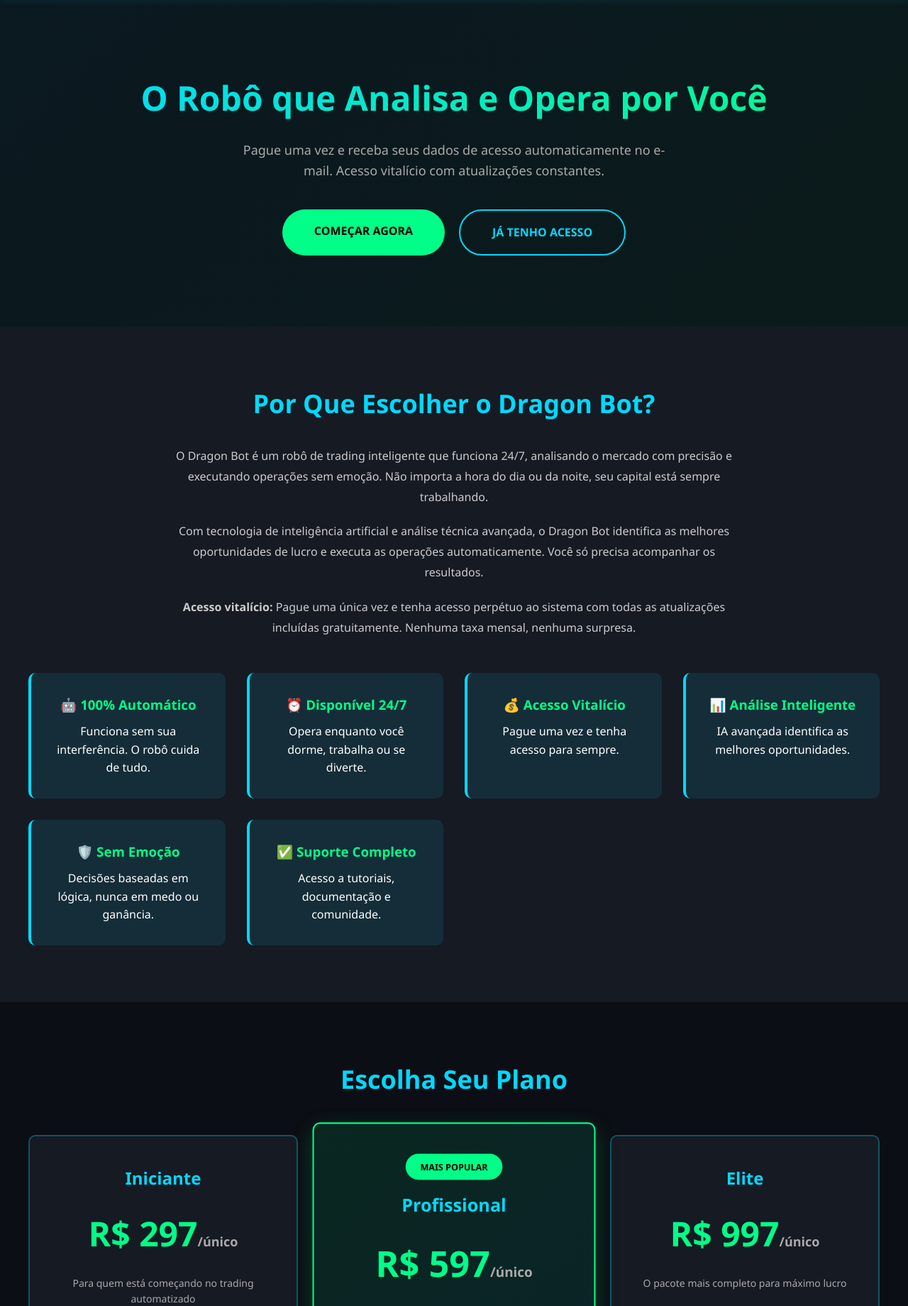
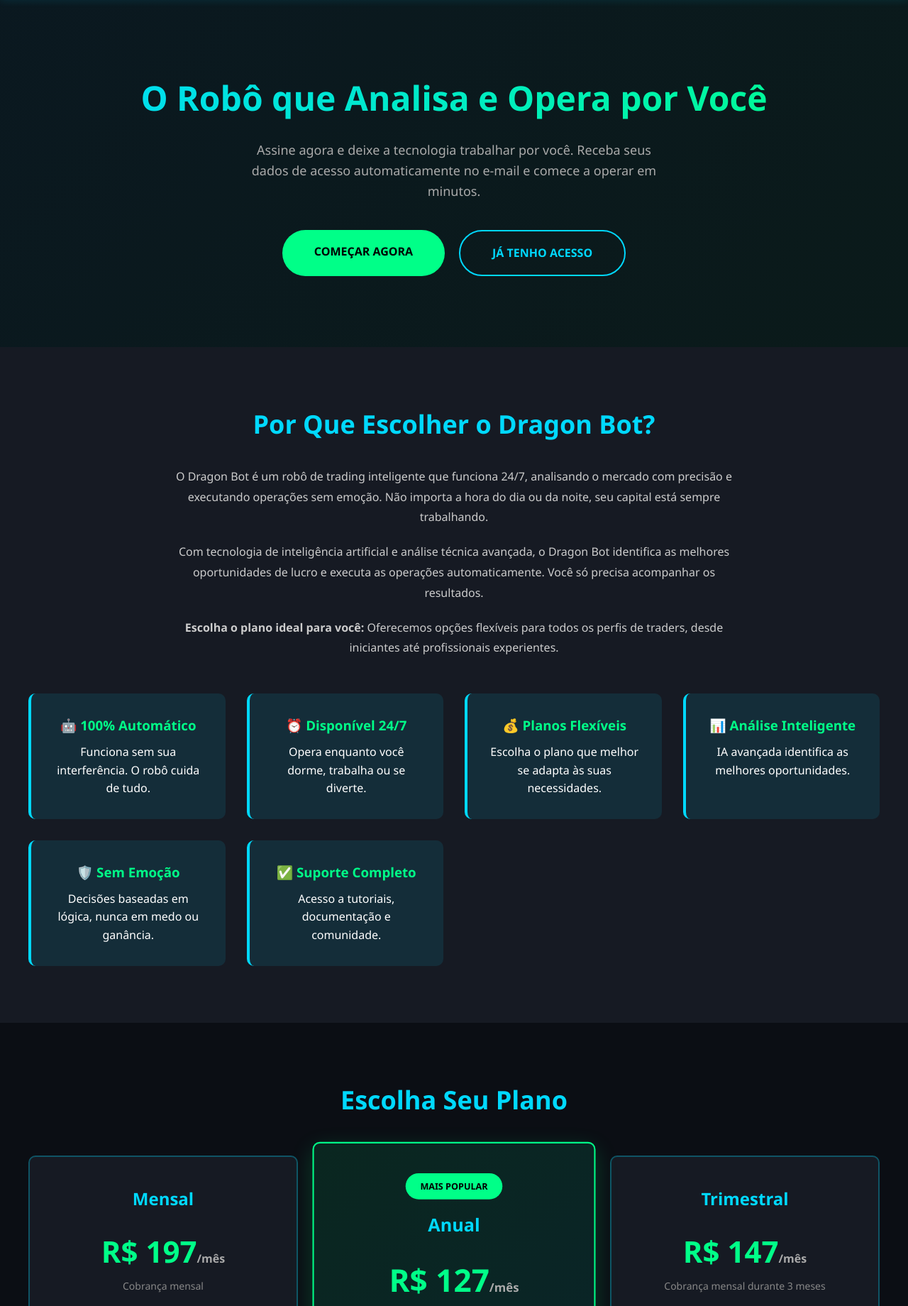
Before and after one commit to matheusdragons/dragonbot-saas, a Flask app: page / in a window 1280 px wide. Shown: the part 86-1926 px from the top of the page at 71% size. Run offline with Flask 3, Linux system fonts and the light colour scheme.

Commit message:
Update landing.html

```diff
--- a/templates/landing.html
+++ b/templates/landing.html
@@ -3,7 +3,7 @@
 <head>
     <meta charset="UTF-8">
     <meta name="viewport" content="width=device-width, initial-scale=1.0">
-    <title>Dragon Bot - Acesso Vitalício</title>
+    <title>Dragon Bot - Robô de Trading Automático</title>
     <style>
         * {
             margin: 0;
@@ -267,15 +267,21 @@
         }
 
         .plan-price {
-            font-size: 48px;
+            font-size: 42px;
             font-weight: bold;
             color: var(--success);
-            margin: 20px 0;
+            margin: 20px 0 5px 0;
         }
 
         .plan-price span {
-            font-size: 18px;
+            font-size: 16px;
             color: #aaa;
+        }
+
+        .plan-period {
+            font-size: 14px;
+            color: #888;
+            margin-bottom: 20px;
         }
 
         .plan-description {
@@ -385,7 +391,6 @@
             🐉 DRAGON BOT
         </div>
         <div class="nav-buttons">
-            <!-- ✅ CORRIGIDO: Agora vai para a página de login -->
             <a href="/login" class="nav-btn login-btn">Login</a>
             <a href="#planos" class="nav-btn start-btn">Começar Agora</a>
         </div>
@@ -394,11 +399,10 @@
     <!-- HERO SECTION -->
     <section class="hero">
         <h1>O Robô que Analisa e Opera por Você</h1>
-        <p>Pague uma vez e receba seus dados de acesso automaticamente no e-mail. Acesso vitalício com atualizações constantes.</p>
+        <p>Assine agora e deixe a tecnologia trabalhar por você. Receba seus dados de acesso automaticamente no e-mail e comece a operar em minutos.</p>
 
         <div class="hero-buttons">
             <a href="#planos" class="cta-btn">COMEÇAR AGORA</a>
-            <!-- ✅ CORRIGIDO: Agora vai para a página de login -->
             <a href="/login" class="cta-btn secondary">JÁ TENHO ACESSO</a>
         </div>
     </section>
@@ -414,7 +418,7 @@
                 Com tecnologia de inteligência artificial e análise técnica avançada, o Dragon Bot identifica as melhores oportunidades de lucro e executa as operações automaticamente. Você só precisa acompanhar os resultados.
             </p>
             <p>
-                <strong>Acesso vitalício:</strong> Pague uma única vez e tenha acesso perpétuo ao sistema com todas as atualizações incluídas gratuitamente. Nenhuma taxa mensal, nenhuma surpresa.
+                <strong>Escolha o plano ideal para você:</strong> Oferecemos opções flexíveis para todos os perfis de traders, desde iniciantes até profissionais experientes.
             </p>
         </div>
 
@@ -428,8 +432,8 @@
                 <p>Opera enquanto você dorme, trabalha ou se diverte.</p>
             </div>
             <div class="benefit-card">
-                <h3>💰 Acesso Vitalício</h3>
-                <p>Pague uma vez e tenha acesso para sempre.</p>
+                <h3>💰 Planos Flexíveis</h3>
+                <p>Escolha o plano que melhor se adapta às suas necessidades.</p>
             </div>
             <div class="benefit-card">
                 <h3>📊 Análise Inteligente</h3>
@@ -450,10 +454,12 @@
     <section class="plans-section" id="planos">
         <h2>Escolha Seu Plano</h2>
         <div class="plans-container">
-            <!-- Plano Iniciante -->
+
+            <!-- Plano Mensal -->
             <div class="plan-card">
-                <div class="plan-name">Iniciante</div>
-                <div class="plan-price">R$ <strong>297</strong><span>/único</span></div>
+                <div class="plan-name">Mensal</div>
+                <div class="plan-price">R$ 197<span>/mês</span></div>
+                <div class="plan-period">Cobrança mensal</div>
                 <div class="plan-description">Para quem está começando no trading automatizado</div>
                 <ul class="plan-features">
                     <li>Acesso ao robô básico</li>
@@ -462,32 +468,15 @@
                     <li>1 conta de trading</li>
                     <li>Suporte por email</li>
                 </ul>
-                <!-- ✅ CORRIGIDO: Link real da Kirvano -->
-                <a href="https://pay.kirvano.com/dbf3105c-7f6d-4bc4-95bc-4483647cd351" class="plan-cta" target="_blank">COMPRAR AGORA</a>
+                <a href="https://pay.kirvano.com/2438c136-acd3-4b89-bdb3-df8fb130b6c5" class="plan-cta" target="_blank">ASSINAR AGORA</a>
             </div>
 
-            <!-- Plano Profissional -->
+            <!-- Plano Anual (DESTAQUE - CENTRO) -->
             <div class="plan-card popular">
                 <div class="plan-badge">MAIS POPULAR</div>
-                <div class="plan-name">Profissional</div>
-                <div class="plan-price">R$ <strong>597</strong><span>/único</span></div>
-                <div class="plan-description">A escolha ideal para traders sérios</div>
-                <ul class="plan-features">
-                    <li>Acesso completo ao robô</li>
-                    <li>IA avançada e análise profunda</li>
-                    <li>Acesso 24/7</li>
-                    <li>Até 5 contas de trading</li>
-                    <li>Suporte prioritário</li>
-                    <li>Tutoriais e webinars</li>
-                </ul>
-                <!-- ✅ CORRIGIDO: Link real da Kirvano -->
-                <a href="https://pay.kirvano.com/dbf3105c-7f6d-4bc4-95bc-4483647cd351" class="plan-cta" target="_blank">COMPRAR AGORA</a>
-            </div>
-
-            <!-- Plano Elite -->
-            <div class="plan-card">
-                <div class="plan-name">Elite</div>
-                <div class="plan-price">R$ <strong>997</strong><span>/único</span></div>
+                <div class="plan-name">Anual</div>
+                <div class="plan-price">R$ 127<span>/mês</span></div>
+                <div class="plan-period">Cobrança mensal durante 12 meses</div>
                 <div class="plan-description">O pacote mais completo para máximo lucro</div>
                 <ul class="plan-features">
                     <li>Acesso premium ao robô</li>
@@ -498,9 +487,26 @@
                     <li>Tutoriais, webinars e consultoria</li>
                     <li>Atualizações vitalícias</li>
                 </ul>
-                <!-- ✅ CORRIGIDO: Link real da Kirvano -->
-                <a href="https://pay.kirvano.com/dbf3105c-7f6d-4bc4-95bc-4483647cd351" class="plan-cta" target="_blank">COMPRAR AGORA</a>
+                <a href="https://pay.kirvano.com/b185a1e3-baeb-4b7f-a083-cd251b30afcf" class="plan-cta" target="_blank">ASSINAR AGORA</a>
             </div>
+
+            <!-- Plano Trimestral -->
+            <div class="plan-card">
+                <div class="plan-name">Trimestral</div>
+                <div class="plan-price">R$ 147<span>/mês</span></div>
+                <div class="plan-period">Cobrança mensal durante 3 meses</div>
+                <div class="plan-description">A escolha ideal para traders sérios</div>
+                <ul class="plan-features">
+                    <li>Acesso completo ao robô</li>
+                    <li>IA avançada e análise profunda</li>
+                    <li>Acesso 24/7</li>
+                    <li>Até 5 contas de trading</li>
+                    <li>Suporte prioritário</li>
+                    <li>Tutoriais e webinars</li>
+                </ul>
+                <a href="https://pay.kirvano.com/2438c136-acd3-4b89-bdb3-df8fb130b6c5" class="plan-cta" target="_blank">ASSINAR AGORA</a>
+            </div>
+
         </div>
     </section>
 
```
